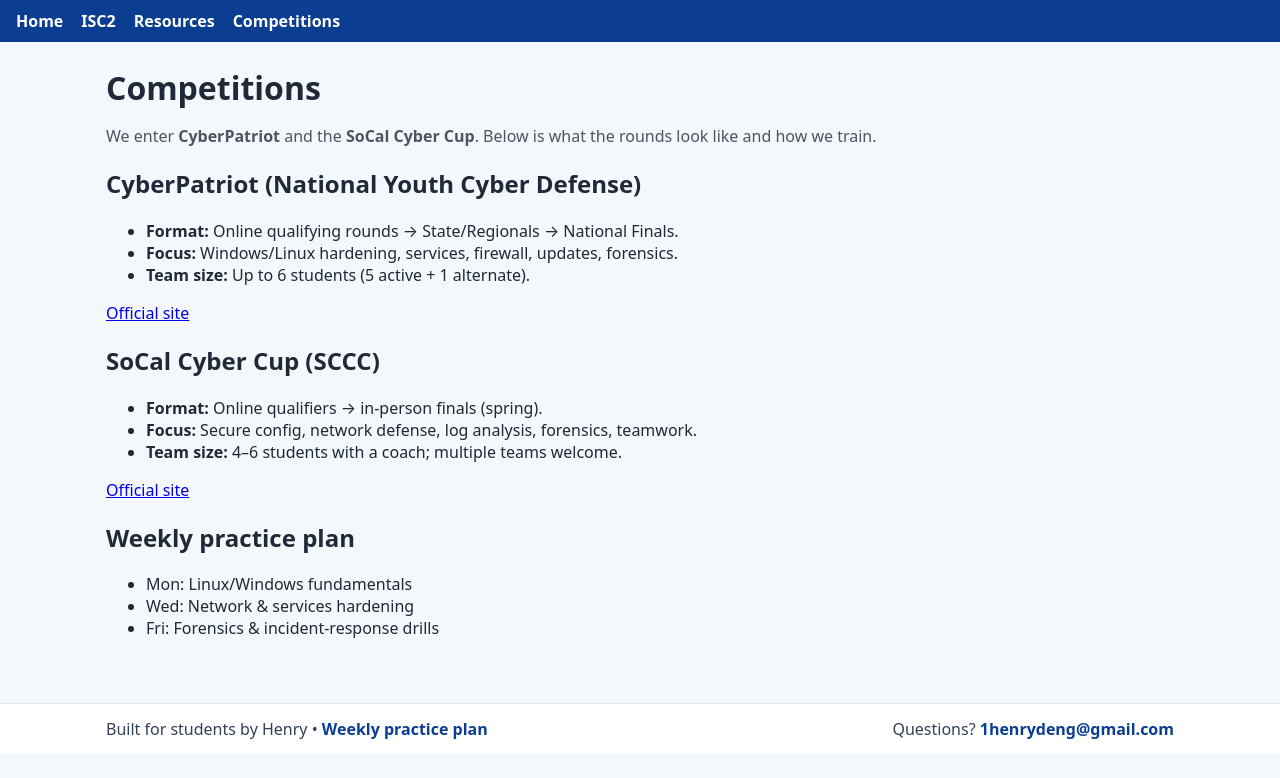
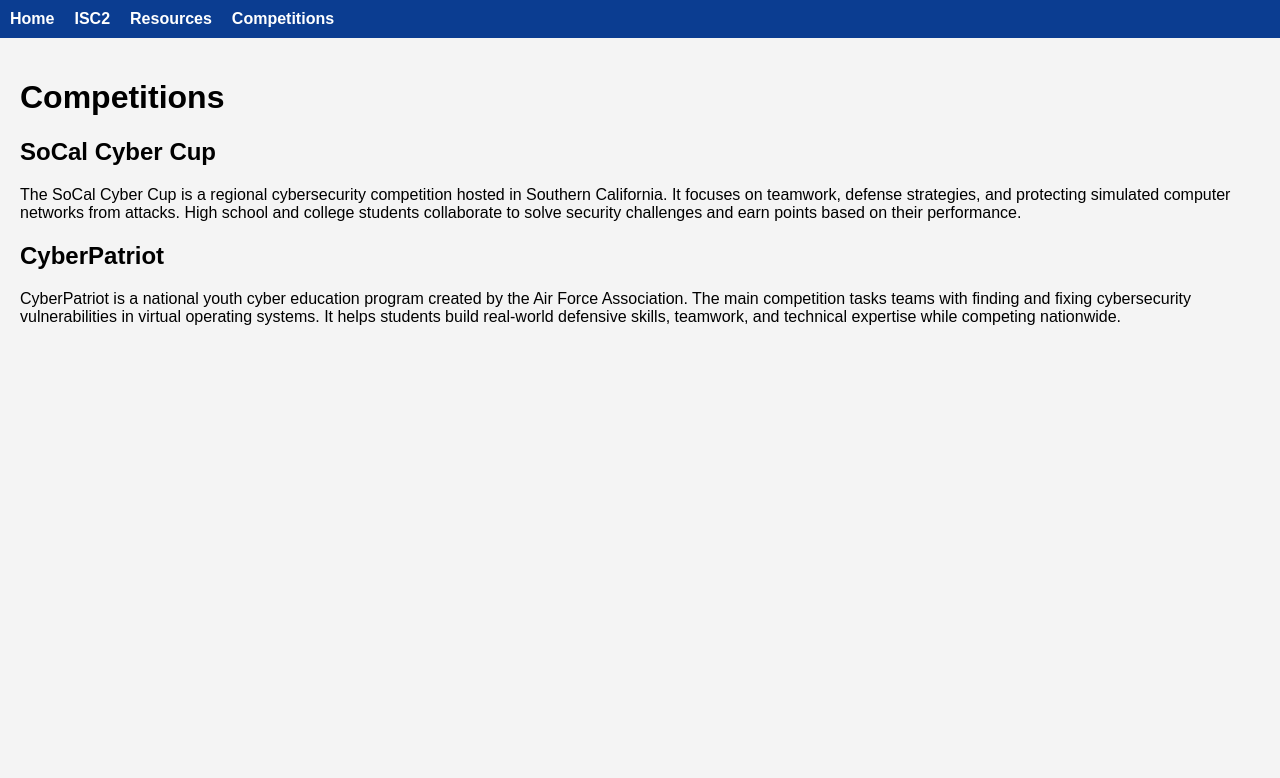
Before and after one commit to 1henry1202/1henry1202.github.io, a plain HTML site: page competitions.html in a window 1280 px wide. Drawn offline with Linux system fonts and the light colour scheme.

Commit message:
Add files via upload

```diff
--- a/competitions.html
+++ b/competitions.html
@@ -1,13 +1,11 @@
-<!doctype html>
+<!DOCTYPE html>
 <html lang="en">
 <head>
-  <meta charset="utf-8" />
-  <meta name="viewport" content="width=device-width, initial-scale=1" />
-  <title>Rancho Cyber – Competitions</title>
-  <link rel="stylesheet" href="style.css?v=1755320561">
+  <meta charset="UTF-8">
+  <title>Competitions - Rancho Cyber Team</title>
+  <link rel="stylesheet" href="style.css">
 </head>
 <body>
-
   <nav>
     <ul>
       <li><a href="index.html">Home</a></li>
@@ -16,47 +14,20 @@
       <li><a href="competitions.html">Competitions</a></li>
     </ul>
   </nav>
-
   <main>
     <h1>Competitions</h1>
-    <p class="lead">We enter <strong>CyberPatriot</strong> and the <strong>SoCal Cyber Cup</strong>. Below is what the rounds look like and how we train.</p>
-
     <section>
-      <h2>CyberPatriot (National Youth Cyber Defense)</h2>
-      <ul>
-        <li><strong>Format:</strong> Online qualifying rounds → State/Regionals → National Finals.</li>
-        <li><strong>Focus:</strong> Windows/Linux hardening, services, firewall, updates, forensics.</li>
-        <li><strong>Team size:</strong> Up to 6 students (5 active + 1 alternate).</li>
-      </ul>
-      <p><a href="https://www.uscyberpatriot.org/" target="_blank" rel="noopener">Official site</a></p>
+      <h2>SoCal Cyber Cup</h2>
+      <p>The SoCal Cyber Cup is a regional cybersecurity competition hosted in Southern California.
+         It focuses on teamwork, defense strategies, and protecting simulated computer networks from attacks.
+         High school and college students collaborate to solve security challenges and earn points based on their performance.</p>
     </section>
-
     <section>
-      <h2>SoCal Cyber Cup (SCCC)</h2>
-      <ul>
-        <li><strong>Format:</strong> Online qualifiers → in‑person finals (spring).</li>
-        <li><strong>Focus:</strong> Secure config, network defense, log analysis, forensics, teamwork.</li>
-        <li><strong>Team size:</strong> 4–6 students with a coach; multiple teams welcome.</li>
-      </ul>
-      <p><a href="https://socalcybercup.org/" target="_blank" rel="noopener">Official site</a></p>
-    </section>
-
-    <section id="practice">
-      <h2>Weekly practice plan</h2>
-      <ul>
-        <li>Mon: Linux/Windows fundamentals</li>
-        <li>Wed: Network & services hardening</li>
-        <li>Fri: Forensics & incident‑response drills</li>
-      </ul>
+      <h2>CyberPatriot</h2>
+      <p>CyberPatriot is a national youth cyber education program created by the Air Force Association.
+         The main competition tasks teams with finding and fixing cybersecurity vulnerabilities in virtual operating systems.
+         It helps students build real-world defensive skills, teamwork, and technical expertise while competing nationwide.</p>
     </section>
   </main>
-
-<footer>
-  <div class="foot">
-    <span>Built for students by Henry • <a href="competitions.html#practice">Weekly practice plan</a></span>
-    <span>Questions? <a href="mailto:1henrydeng@gmail.com">1henrydeng@gmail.com</a></span>
-  </div>
-</footer>
-
 </body>
 </html>
--- a/style.css
+++ b/style.css
@@ -1,13 +1,27 @@
-/* v7 */
-:root{--nav:#0b3d91;--bg:#f4f7fb;--text:#1f2937;--muted:#4b5563;--border:#e5e7eb}
-*{box-sizing:border-box}
-html,body{margin:0;padding:0;font-family:system-ui,-apple-system,'Segoe UI',Roboto,Helvetica,Arial;color:var(--text);background:var(--bg)}
-nav{background:var(--nav)}
-nav ul{list-style:none;margin:0;padding:10px 16px;display:flex;gap:18px}
-nav a{color:#fff;text-decoration:none;font-weight:700}
-main{max-width:1100px;margin:0 auto;padding:24px 16px}
-h1{margin:0 0 8px}
-.lead{color:var(--muted)}
-footer{border-top:1px solid var(--border);margin-top:24px;background:#ffffff}
-.foot{max-width:1100px;margin:0 auto;padding:14px 16px;display:flex;justify-content:space-between;gap:10px;flex-wrap:wrap;color:#334155}
-.foot a{color:#0b3d91;text-decoration:none;font-weight:700}
+body {
+  font-family: Arial, sans-serif;
+  margin: 0;
+  padding: 0;
+  background: #f4f4f4;
+}
+nav {
+  background: #0b3d91;
+  padding: 10px;
+}
+nav ul {
+  list-style: none;
+  margin: 0;
+  padding: 0;
+  display: flex;
+}
+nav li {
+  margin-right: 20px;
+}
+nav a {
+  color: white;
+  text-decoration: none;
+  font-weight: bold;
+}
+main {
+  padding: 20px;
+}
```
Also changed, not shown: index.html (+5 -16 lines), isc2.html (+5 -16 lines), resources.html (+5 -21 lines). Lines whose indentation alone changed are shown as unchanged.
